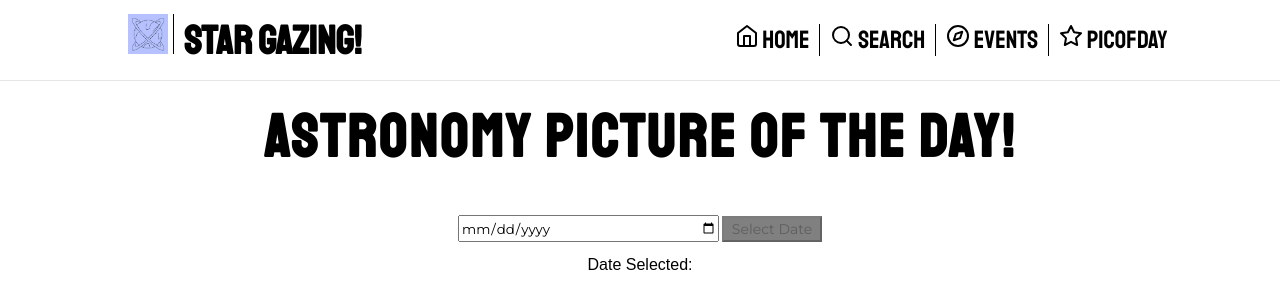
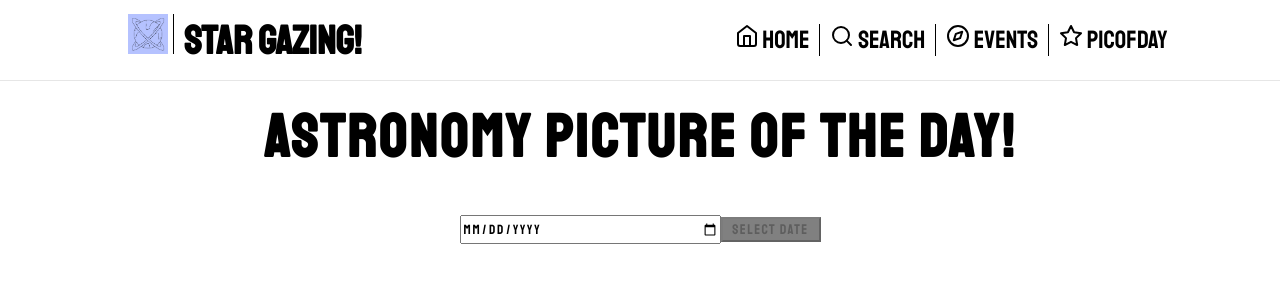
Before and after one commit to breelynbetts/star-gazing, a React (Create React App) app: page /picofday in a window 1280 px wide. Shown: the top 308 px of the page. Built offline with nearby package versions, Linux system fonts and the light colour scheme.

Commit message:
PART ONE - MOCK API DATA HERE

```diff
--- a/public/index.html
+++ b/public/index.html
@@ -19,7 +19,7 @@
       work correctly both with client-side routing and a non-root public URL.
       Learn how to configure a non-root public URL by running `npm run build`.
     -->
-    <title>Find the Star!</title>
+    <title>Star Gazing!</title>
   </head>
   <body>
     <noscript>
--- a/src/DateSelector.js
+++ b/src/DateSelector.js
@@ -32,7 +32,7 @@ function DateSelector() {
         <form className="DatePicker" onSubmit={handleInput}>
           <input name="query" type="date" value={query} onChange={handleQueryChange}/>
           <div className="ButtonDiv">
-            <button type="submit" disabled={!query}>Select Date</button>
+            <button type="submit" disabled={!query}>select date</button>
           </div>
           {error && (
             <div className="error">
@@ -40,7 +40,6 @@ function DateSelector() {
             </div>
           )}
         </form>
-        <p>Date Selected: {query}</p>
         <div className='DateResult'>
           <DateResult results={date}/>
         </div>
--- a/src/SearchForm.js
+++ b/src/SearchForm.js
@@ -36,7 +36,7 @@ const SearchForm = () => {
         <input name="query" type="text" value={query} onChange={handleQueryChange} />
 
         <div className="ButtonBar">
-          <button type="submit" disabled={!query}>Search!</button>
+          <button type="submit" disabled={!query}>search</button>
         </div>
 
         {error && (
--- a/src/style/DateSelector.css
+++ b/src/style/DateSelector.css
@@ -1,3 +1,5 @@
+@import url('https://fonts.googleapis.com/css?family=Fjalla+One|Oswald&display=swap');
+
 .DatePicker > .ButtonDiv {
     display: inline;
 }
@@ -9,8 +11,9 @@
 
 .DatePicker input {
     width: 20%;
-    height: 23px;
-    font-family: 'Montserrat', sans-serif;
+    height: 100%;
+    font-family: 'Staatliches', cursive;
+    letter-spacing: 1.75px;
 }
 
 .ButtonDiv button:disabled {
@@ -18,10 +21,10 @@
 }
 
 .ButtonDiv button {
-    background-color: #16B1B5;
-    height: 26px;
-    margin-left: 3px;
-    font-family: 'Montserrat', sans-serif;
+    background-color: #b4c1ff;
+    height: 100%;
+    font-family: 'Staatliches', cursive;
     font-size: 14px;
+    letter-spacing: 1.5px;
     width: 100px;
 }
--- a/src/style/SearchForm.css
+++ b/src/style/SearchForm.css
@@ -1,4 +1,4 @@
-@import url('https://fonts.googleapis.com/css?family=Gothic+A1&display=swap');
+@import url('https://fonts.googleapis.com/css?family=Fjalla+One|Oswald&display=swap');
 
 .SearchForm > .ButtonBar {
   display: inline;
@@ -11,7 +11,7 @@
 
 .SearchForm input {
   width: 30%;
-  height: 23px;
+  height: 80%;
 }
 
 .ButtonBar button:disabled {
@@ -19,11 +19,11 @@
 }
 
 .ButtonBar button {
-  background-color: #16B1B5;
-  height: 29px;
+  background-color: #b4c1ff;
+  height: 100%;
   width: 100px;
-  margin-left: 10px;
-  font-family: 'Gothic A1', sans-serif;
+  font-family: 'Fjalla One', sans-serif;
   letter-spacing: 1px;
-  font-size: 15px;
+  font-size: 13.375px;
+  letter-spacing: 2px;
 }
```
Also changed, not shown: 2 other files (tests, documents, lock files or other folders).
